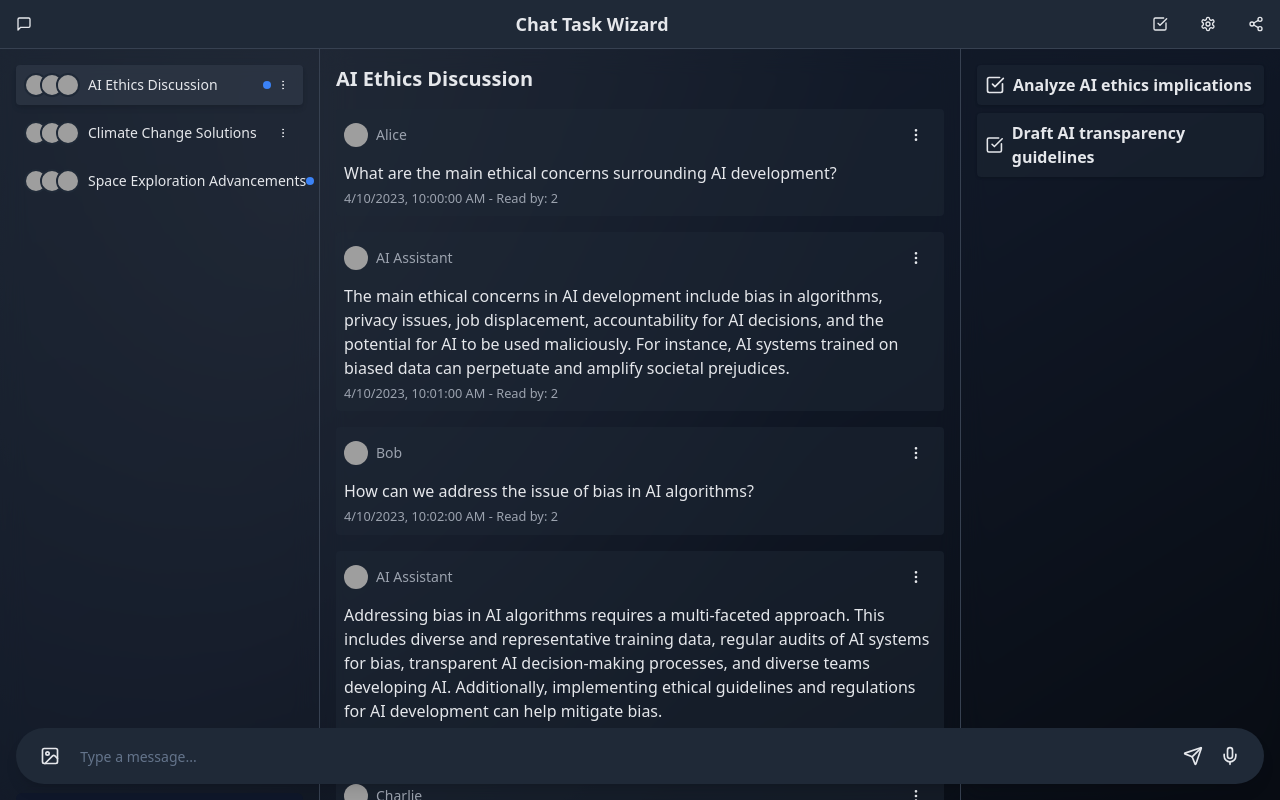
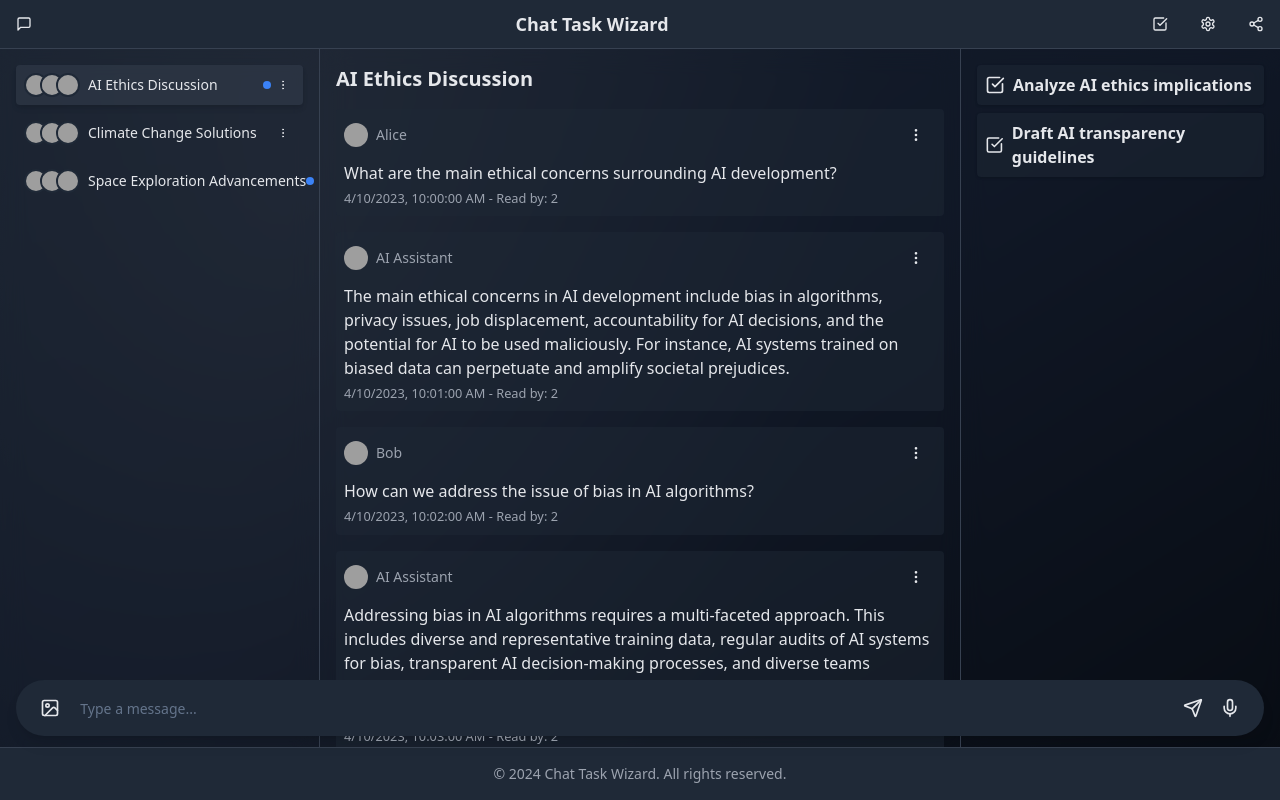
Before and after one commit to JacobFV/chat-task-wizard, a React (Vite) app: page / in a window 1280 px wide. Built offline with nearby package versions, Linux system fonts and the light colour scheme; grey boxes are pictures that could not be loaded.

Commit message:
Add footer and adjust layout
Implemented a footer component and modified the layout to ensure all other content stops before the footer.
[skip gpt_engineer]

```diff
--- a/src/pages/Index.jsx
+++ b/src/pages/Index.jsx
@@ -147,9 +147,9 @@ const Index = () => {
             </Button>
           </div>
         </header>
-        <div className="flex flex-grow relative z-10">
+        <div className="flex flex-grow relative z-10 overflow-hidden">
           {(!isMobileView || !leftPaneCollapsed) && (
-            <div className={`transition-all duration-300 ${isMobileView ? 'absolute inset-0 z-30' : leftPaneCollapsed ? 'w-0' : 'w-1/4'} border-r border-gray-700`}>
+            <div className={`transition-all duration-300 ${isMobileView ? 'absolute inset-0 z-30' : leftPaneCollapsed ? 'w-0' : 'w-1/4'} border-r border-gray-700 overflow-y-auto`}>
               <ConversationList
                 conversations={conversations}
                 activeConversation={activeConversation}
@@ -157,7 +157,7 @@ const Index = () => {
               />
             </div>
           )}
-          <div className={`transition-all duration-300 flex flex-col ${isMobileView ? 'w-full' : leftPaneCollapsed && rightPaneCollapsed ? 'w-full' : leftPaneCollapsed || rightPaneCollapsed ? 'w-3/4' : 'w-1/2'}`}>
+          <div className={`transition-all duration-300 flex flex-col ${isMobileView ? 'w-full' : leftPaneCollapsed && rightPaneCollapsed ? 'w-full' : leftPaneCollapsed || rightPaneCollapsed ? 'w-3/4' : 'w-1/2'} overflow-hidden`}>
             <div className="flex-grow overflow-y-auto">
               <ConversationView
                 conversation={activeConversation}
@@ -167,16 +167,19 @@ const Index = () => {
             </div>
           </div>
           {(!isMobileView || !rightPaneCollapsed) && (
-            <div className={`transition-all duration-300 ${isMobileView ? 'absolute inset-0 z-30' : rightPaneCollapsed ? 'w-0' : 'w-1/4'} border-l border-gray-700`}>
+            <div className={`transition-all duration-300 ${isMobileView ? 'absolute inset-0 z-30' : rightPaneCollapsed ? 'w-0' : 'w-1/4'} border-l border-gray-700 overflow-y-auto`}>
               <TaskList activeConversationId={activeConversation.id} />
             </div>
           )}
         </div>
-        <div className="fixed bottom-4 left-4 right-4 z-30">
+        <div className="fixed bottom-16 left-4 right-4 z-30">
           <div className="bg-gray-800 rounded-full shadow-lg p-2 flex items-center">
             <ChatBar onSendMessage={handleSendMessage} />
           </div>
         </div>
+        <footer className="bg-gray-800 border-t border-gray-700 p-4 text-center text-sm text-gray-400 relative z-20">
+          © 2024 Chat Task Wizard. All rights reserved.
+        </footer>
         <SettingsModal isOpen={isSettingsModalOpen} onClose={() => setIsSettingsModalOpen(false)} />
         <ShareModal isOpen={isShareModalOpen} onClose={() => setIsShareModalOpen(false)} chatId={activeConversation.id} />
       </div>
```
